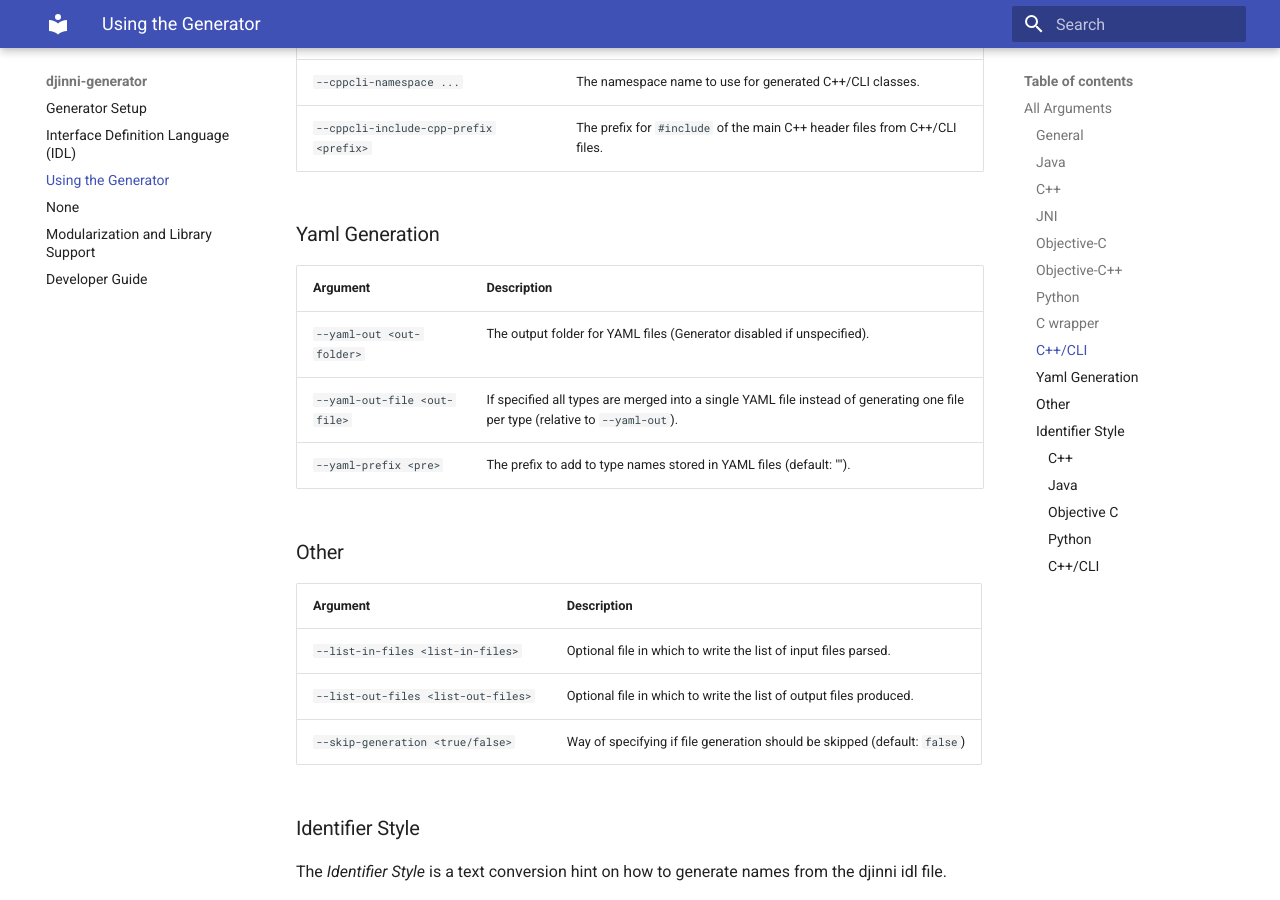
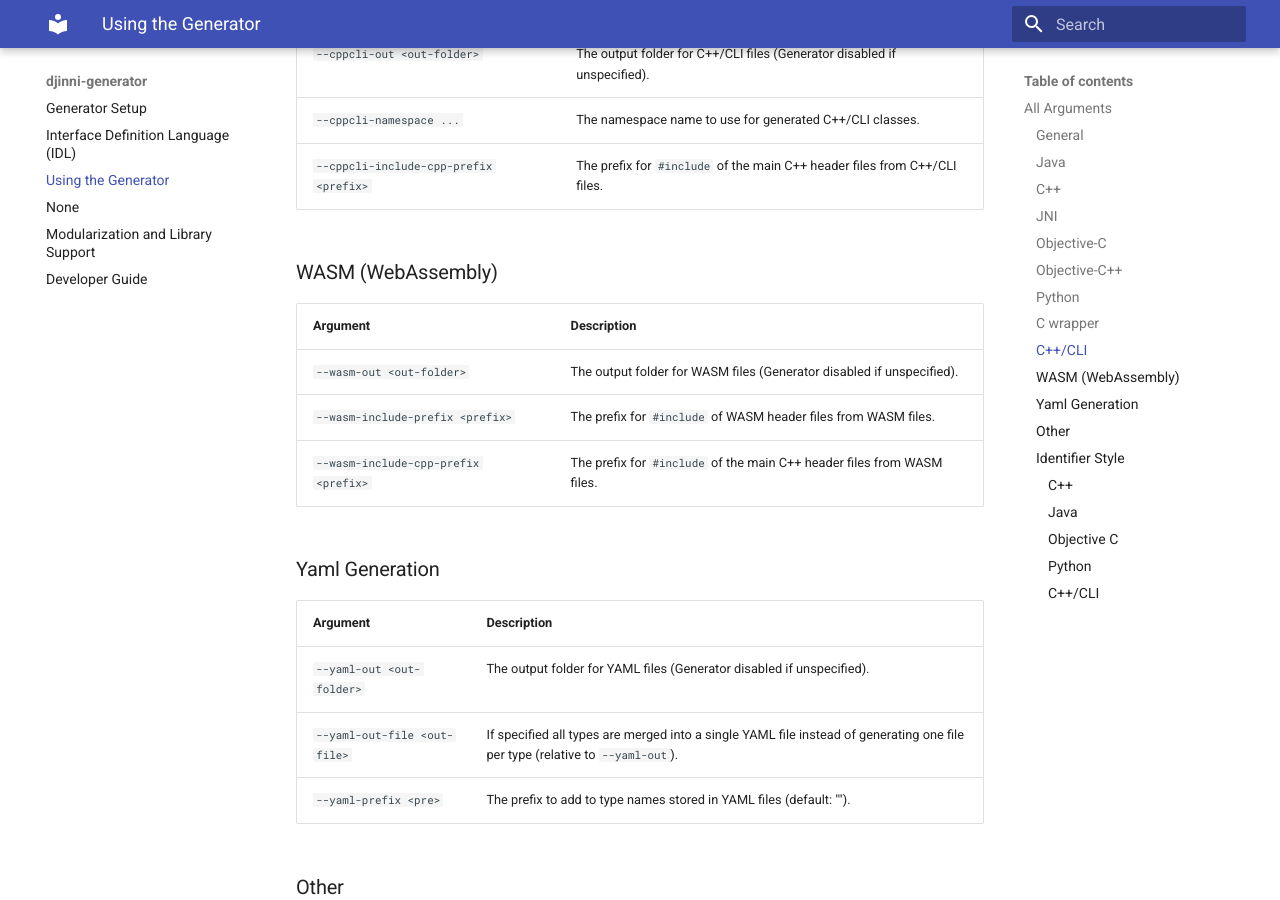
Before and after one commit to cross-language-cpp/djinni-generator, an MkDocs documentation site: the page built from docs/cli-usage.md, in a window 1280 px wide and 900 px high, scrolled down 5557 px. Built offline with MkDocs 1.6.1 and Material for MkDocs 9.7.7, drawn with Linux system fonts in a browser that asks for light colours; some of the changed text lies outside the part shown.

Commit message:
add support for wasm

```diff
--- a/docs/cli-usage.md
+++ b/docs/cli-usage.md
@@ -25,6 +25,8 @@ djinni \
    --pycffi-package-name PyCFFIlib \
    --pycffi-dynamic-lib-list mylib \
    --c-wrapper-out C_WRAPPER_OUTPUT_FOLDER \ # Required for Python support
+   \
+   --wasm-out WASM_OUTPUT_FOLDER \
    \
    --idl MY_PROJECT.djinni
 
@@ -144,6 +146,13 @@ djinni \
 | `--cppcli-namespace ...`    | The namespace name to use for generated C++/CLI classes. |
 | `--cppcli-include-cpp-prefix <prefix>` | The prefix for `#include` of the main C++ header files from C++/CLI files. |
 
+### WASM (WebAssembly)
+
+| Argument | Description |
+| -------- | ----------- |
+| `--wasm-out <out-folder>` | The output folder for WASM files (Generator disabled if unspecified). |
+| `--wasm-include-prefix <prefix>` | The prefix for `#include` of WASM header files from WASM files. |
+| `--wasm-include-cpp-prefix <prefix>` | The prefix for `#include` of the main C++ header files from WASM files. |
 
 ### Yaml Generation
 
```
Also changed, not shown: other parts of docs/cli-usage.md (+1 -1 lines), 9 other files.
